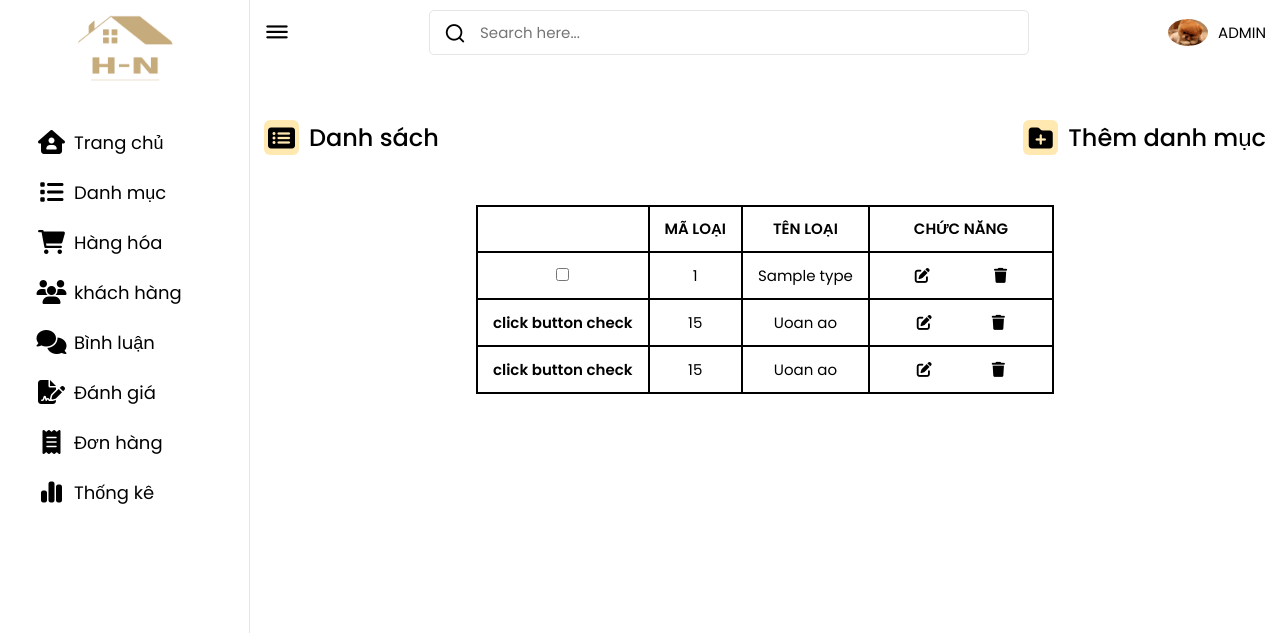
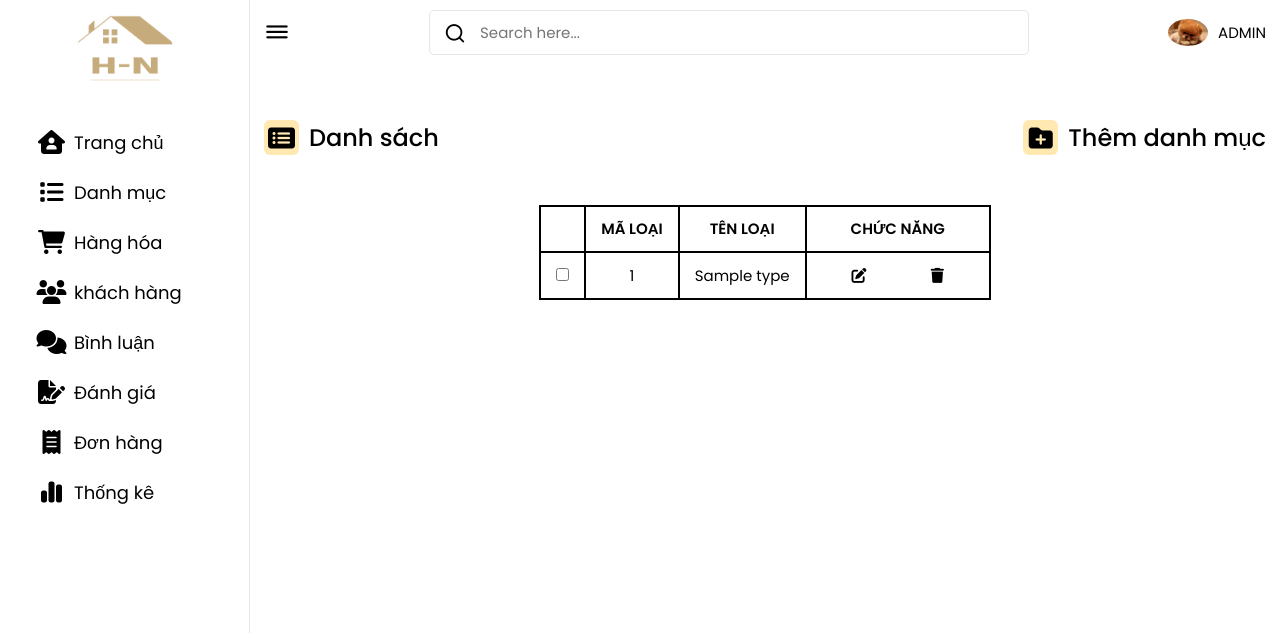
Before and after one commit to Nguyen-1210/admin-hotel, a PHP site: page /index.php?act=list_types in a window 1280 px wide. Shown: the top 633 px of the page. Run offline with PHP 8.4, Linux system fonts and the light colour scheme; tables that the repository leaves empty hold one stand-in row (values such as "Sample post").

Commit message:
hoàn thành list product

```diff
--- a/admin/danhmuc/add.php
+++ b/admin/danhmuc/add.php
@@ -35,6 +35,7 @@
 
                         <!-- button thêm danh mục, danh sách -->
                         <div class="import-btn">
+                        <input type="hidden" name="id" value="<?php if(isset($id) && ($id > 0)) echo $id ?>">
                             <input type="submit" name="themmoi" class="btn-list" value="Thêm mới">
 
                         </div>
--- a/admin/danhmuc/list.php
+++ b/admin/danhmuc/list.php
@@ -25,8 +25,8 @@
                 <?php
                             foreach ($listdanhmuc as $danhmuc) {
                                 extract($danhmuc);
-                                $suadm = "index.php?act=suadm&id=".$id;
-                                $xoadm = "index.php?act=xoadm&id=".$id;
+                                $suadm = "index.php?act=edit_types&id=".$id;
+                                $xoadm = "index.php?act=delete_types&id=".$id;
                                 echo '
                                 <tr>
                                 <td><strong><input type="checkbox" name="" id=""></strong></td>
@@ -40,36 +40,7 @@
 
                             ?>
 
-                 <tr>
-                     <td><strong>click button check</strong></td>
-                     <td>15</td>
-                     <td>Uoan ao</td>
 
-                     <td>
-                         <div class="import-btn">
-
-                             <a href="index.php?act=edit_types">
-                                 <i class="fa-solid fa-pen-to-square btn-list"></i></a>
-                             <a href="index.php?act=delete_types"><i class="fa-sharp fa-solid fa-trash  btn-list"></i></a>
-
-                         </div>
-                     </td>
-                 </tr>
-                 <tr>
-                     <td><strong>click button check</strong></td>
-                     <td>15</td>
-                     <td>Uoan ao</td>
-
-                     <td>
-                         <div class="import-btn">
-
-                             <a href="index.php?act=edit_types">
-                                 <i class="fa-solid fa-pen-to-square btn-list"></i></a>
-                             <a href="index.php?act=delete_types"><i class="fa-sharp fa-solid fa-trash  btn-list"></i></a>
-
-                         </div>
-                     </td>
-                 </tr>
                 </tbody>
             </table>
         </div>
--- a/admin/daodien/edit.html
+++ b/admin/daodien/edit.html
@@ -126,7 +126,7 @@
                     <form action="#" method="POST">
                         <!-- input nhập sản phẩm -->
                         <div class="import-list">
-                            <input type="text" required="required" id="maloai" name="maloai">
+                            <input type="text" required="required" disabled id="maloai" name="maloai">
                             <span class="import-text"> Mã danh mục</span>
                             <i></i>
                         </div>
--- a/admin/index.php
+++ b/admin/index.php
@@ -29,9 +29,29 @@ if (isset($_GET['act'])) {
             break;
 
         case 'edit_types':
-            //$listdanhmuc = loadall_types();
+            if (isset($_GET['id']) && ($_GET['id'] > 0)) {
+                $dm = loadone_types($_GET['id']);
+            }
             include "./danhmuc/edit.php";
             break;
+            case 'delete_types':
+                if (isset($_GET['id']) && ($_GET['id'] > 0)) {
+                    delete_types($_GET['id']);
+                }
+                $listdanhmuc = loadall_types();
+                include "./danhmuc/list.php";
+
+                break;
+                case 'update_types':
+                    if (isset($_POST['capnhat']) && ($_POST['capnhat'])) {
+                        $name = $_POST['tenloai'];
+                        $id = $_POST['id'];
+                        update_types($id, $name);
+
+                    }
+                    $listdanhmuc = loadall_types();
+                    include "./danhmuc/list.php";
+                    break;
 
         case 'list_products':
             $listproducts = loadall_products();
```
Also changed, not shown: admin/danhmuc/edit.php (+10 -5 lines).
